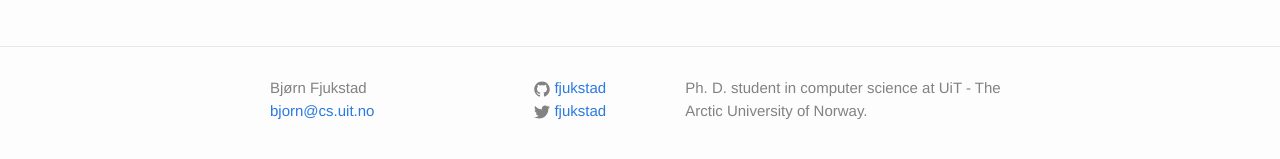
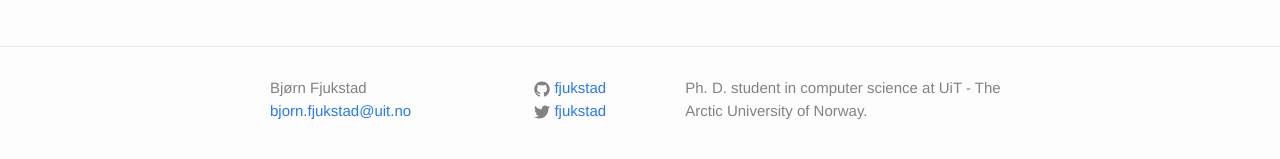
Before and after one commit to fjukstad/fjukstad.github.io, a Jekyll site: the page built from index.md, in a window 1280 px wide. Shown: the part 235-394 px from the top of the page. Built offline with Jekyll 4.4.1, drawn with Linux system fonts in a browser that asks for light colours.

Commit message:
update e-mail (remove cs.uit.no address)

```diff
--- a/_config.yml
+++ b/_config.yml
@@ -1,6 +1,6 @@
 # Site settings
 title: Bjørn Fjukstad
-email: bjorn@cs.uit.no
+email: bjorn.fjukstad@uit.no
 description: > # this means to ignore newlines until "baseurl:"
    Ph. D. student in computer science at UiT - The Arctic University of Norway.
   # working on interactive systems for exploring data from the Norwegian Women and Cancer (NOWAC) study.
```
